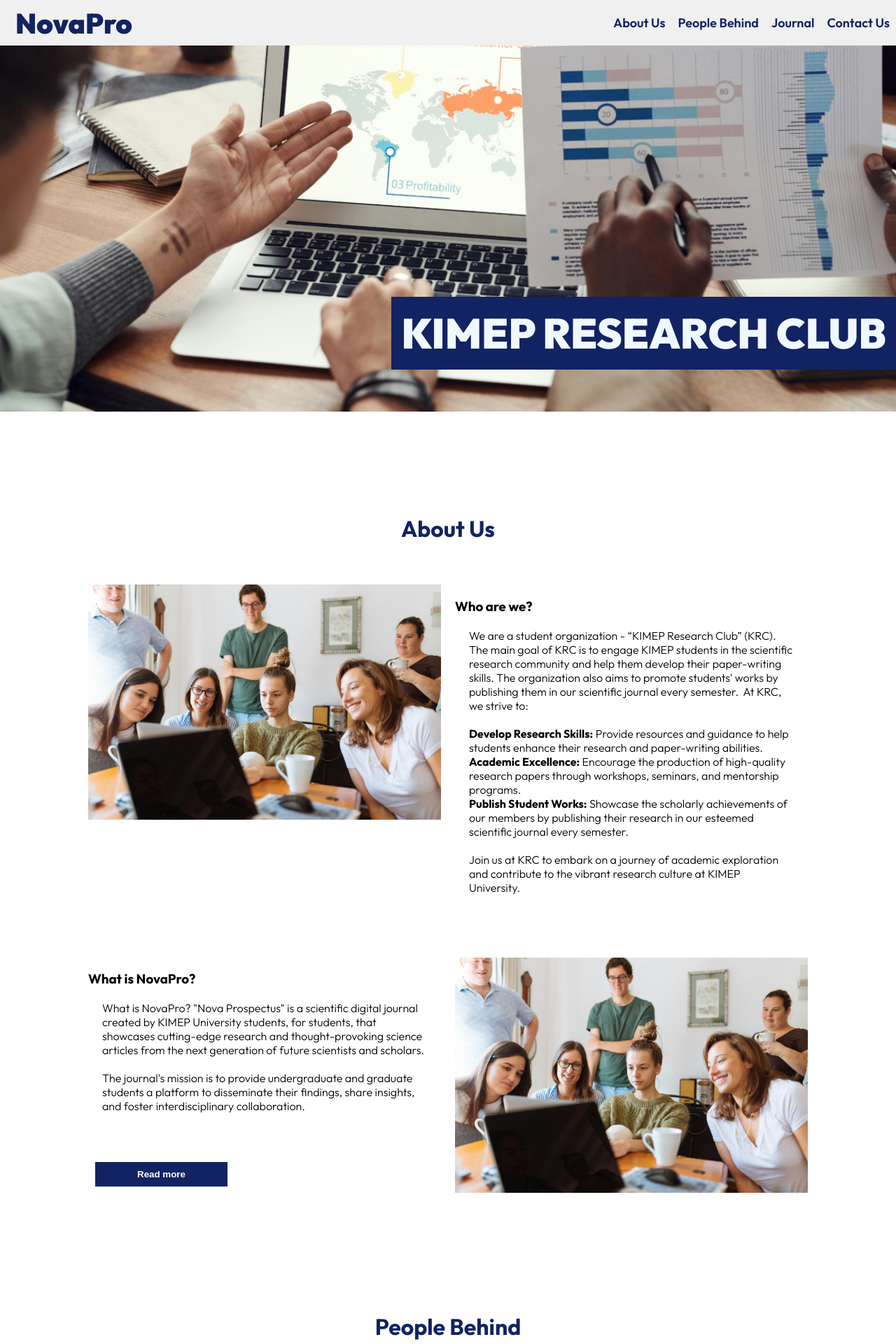
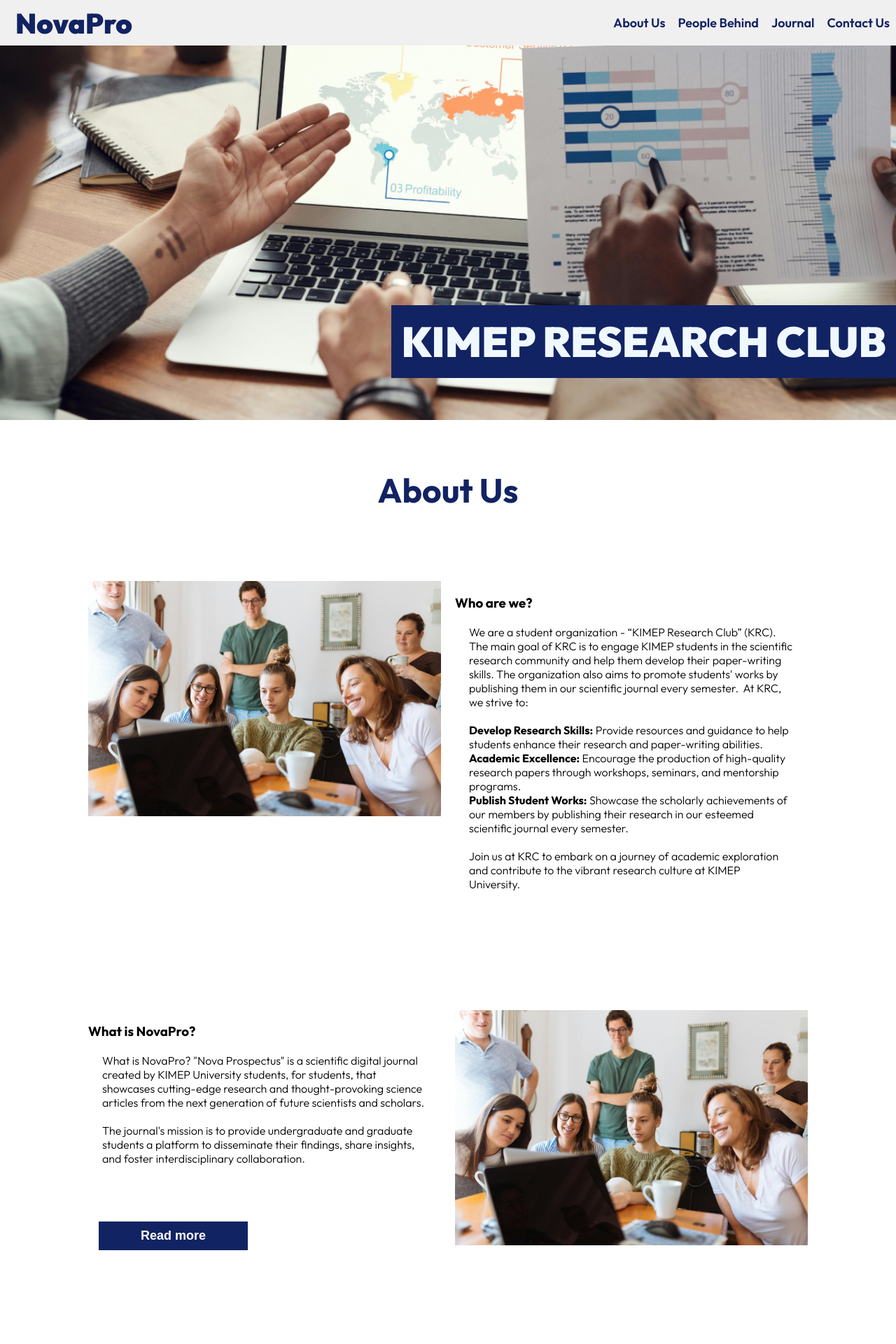
Before and after one commit to remidiosu/krc_web, a Python web app: template templates/index.html in a window 1280 px wide. Shown: the top 1920 px of the page at 70% size. Run offline with Jinja, Linux system fonts and the light colour scheme; the template is opened without the code that fills it, so the values that code supplies are empty.

Commit message:
small changes to index

```diff
--- a/templates/index.html
+++ b/templates/index.html
@@ -32,11 +32,12 @@
         <div class="main-image-container">
             <p class="on-top">KIMEP RESEARCH CLUB</p>
             <img src="images/main-image.png" alt="Main Image" class="main-image">
+            <div class="title">About Us</div>
+
         </div>
 
         <!--------MAIN ----------------------------->
         <div class="main-content">
-            <div class="title">About Us</div>
             <div class="text-block">
                 <div class="left-content">
                     <img src="images/sub-image.jpg" class="content-image">
--- a/templates/styles/content.css
+++ b/templates/styles/content.css
@@ -1,9 +1,12 @@
 .main-image-container {
-    height: calc(100vh - 65px); /* Adjust based on header height */
+    height: calc(100vh - 50px);
     overflow: hidden;
     position: relative;
     width: 100%;
     margin-bottom: 0;
+    display: flex;
+    flex-direction: column;
+    align-items: center;
 }
 
 .main-image {
@@ -35,8 +38,8 @@
 }
 
 .title {
-    font-size: xx-large;
-    margin-bottom: 60px;
+    font-size: xxx-large;
+    margin-top: 70px;
     color: #122363;
 }
 
@@ -46,6 +49,7 @@
     column-gap: 20px;
     color: black;
     margin-bottom: 70px;
+    margin-top: 80px;
 }
 
 .right-content {
--- a/templates/styles/slider.css
+++ b/templates/styles/slider.css
@@ -8,6 +8,7 @@
 }
 
 .slider {
+    margin-top: 60px;
     width: 90%;
     max-width: 800px;
     overflow: hidden;
@@ -60,7 +61,6 @@
     font-weight: 300;
 }
 
-
 .navigation {
     position: absolute;
     top: 50%;
@@ -80,7 +80,7 @@
 
 
 .read-more button {
-    margin: 50px 10px;
+    margin: 60px 15px;
     color: white;
     text-decoration: none;
     background-color: #122363;
@@ -89,6 +89,7 @@
     cursor: pointer;
     padding: 10px 60px;
     font-weight: 700;
+    font-size: large;
     transition: background-color 0.3s ease;;
 }
 
```
Also changed, not shown: templates/pplbehind.html (added, +18 -0 lines), templates/styles/header.css (line endings or trailing spaces), templates/styles/main.css (line endings or trailing spaces).
